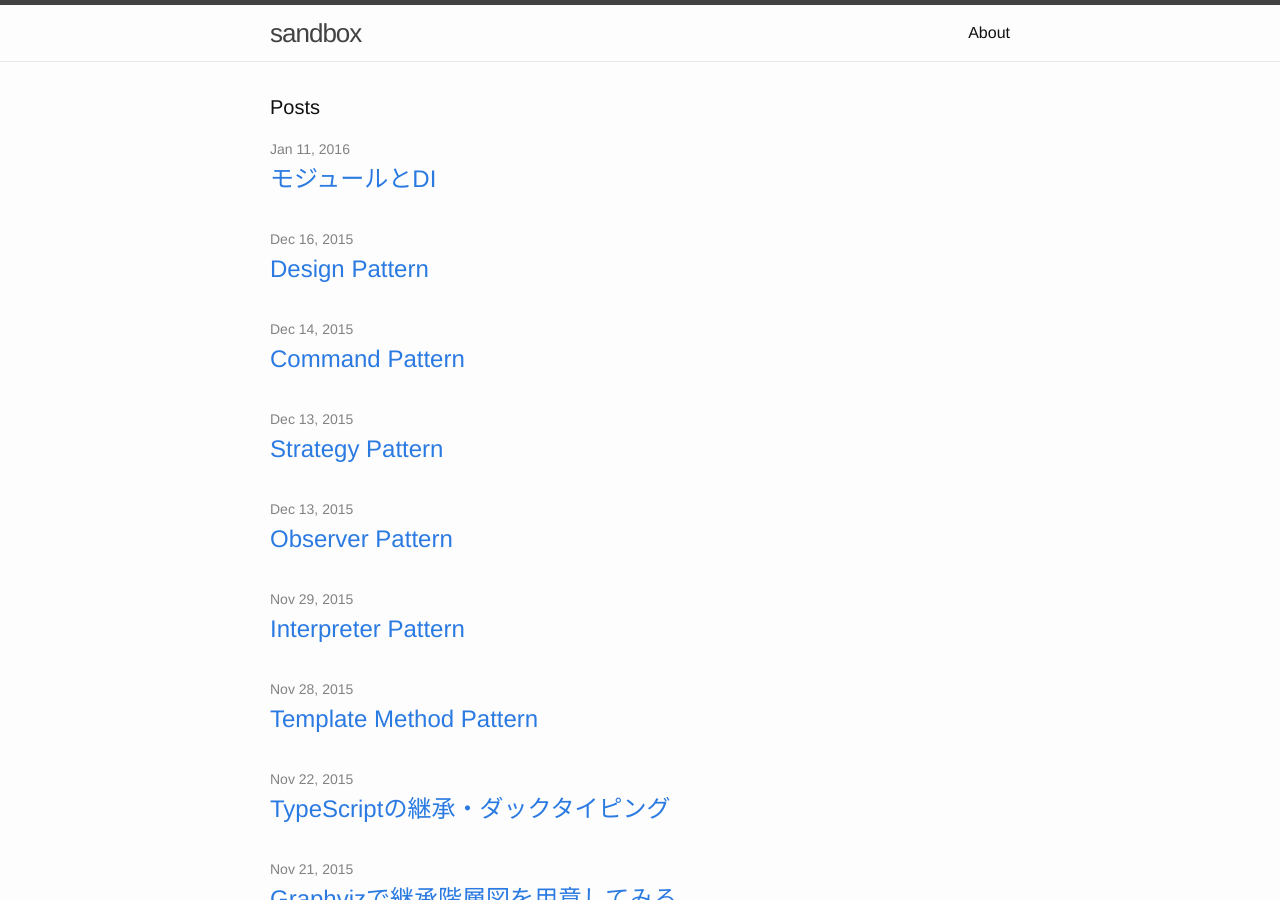
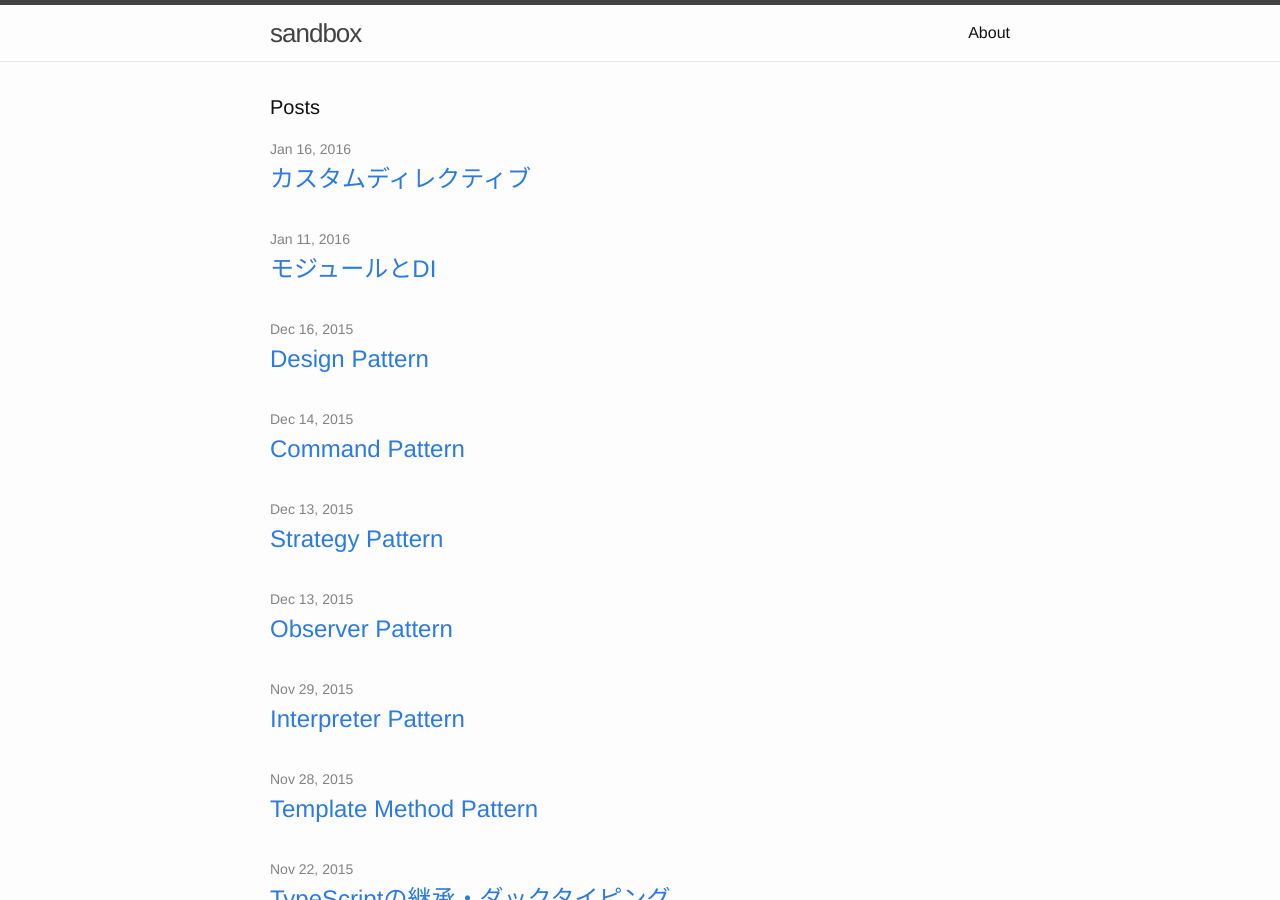
Before and after one commit to t-mochizuki/sandbox, a Jekyll site: the page built from index.html, in a window 1280 px wide and 900 px high. Built offline with Jekyll 4.4.1, drawn with Linux system fonts in a browser that asks for light colours; Markdown is read by kramdown in place of the engine named in the settings; some of the changed lines change nothing that is shown.

Commit message:
blog Custom Directive

```diff
--- a/_posts/2016-01-11-AngularJS-Module-and-DI.md
+++ b/_posts/2016-01-11-AngularJS-Module-and-DI.md
@@ -82,6 +82,8 @@ Module#valueの役割はModule#constantの役割とほぼ同じです。
 
 ### Module#factory
 
+カスタムサービスを登録する関数です。
+
 DIで他のサービスをインジェクトして利用するサービスを作成するために利用します。
 
 第1引数に名前を渡し、第2引数にオブジェクトを返す関数を渡します。
@@ -89,6 +91,8 @@ DIで他のサービスをインジェクトして利用するサービスを作
 基本的にサービスはシングルトンなのですが、Module#factoryを利用して、新しいインスタンスを生成するサービスを実装することができます。
 
 ### Module#service
+
+カスタムサービスを登録する関数です。
 
 DIで他のサービスをインジェクトして利用するサービスを作成するために利用します。
 
@@ -104,13 +108,19 @@ DIで他のサービスをインジェクトして利用するサービスを作
 
 ### Module#controller
 
+カスタムコントローラを登録する関数です。
+
 第1引数に名前を渡し、第2引数にコンストラクタ関数を渡します。
 
 ### Module#filter
 
+カスタムフィルターを登録する関数です。
+
 第1引数に名前を渡し、第2引数にオブジェクトを返す関数を渡します。
 
 ### Module#directive
+
+カスタムディレクティブを登録する関数です。
 
 第1引数に名前を渡し、第2引数にオブジェクトを返す関数を渡します。
 
--- /dev/null
+++ b/_posts/2016-01-16-AngularJS-Custom-Directive.md
@@ -0,0 +1,195 @@
+---
+layout: post
+title: カスタムディレクティブ
+date: 2016-01-16 00:00:00
+---
+
+## まえがき
+
+『AngularJSリファレンス』(池添明宏、金井健一、吉田徹生[共著])を読んでいます。
+
+ここでは「Chapter 10 カスタムディレクティブ」についてまとめてみたいと思います。
+
+カスタムディレクティブの登録・利用方法については省略します。
+
+## AngularJSの仕組み
+
+HTMLを読み込むときに、次のような処理を実行するようです。
+
+1. HTMLをパースして、ディレクティブを利用しているところを見つける
+1. ディレクティブのcompile関数を呼び出す
+1. ディレクティブのlink関数を呼び出す
+1. $digestループを実行する
+
+$digestループは双方向バインディングを支える仕組みです。
+
+## $digestループの実行タイミング
+
+HTMLを読み込むとき以外にも、次のようなときに$digestループが実行されます。
+
+- ブラウザのイベントが発生したとき
+- $scope.$applyが呼ばれたとき
+  - $applyの引数が文字列
+  - $applyの引数が関数
+
+## $scope.$apply
+
+$scope.$applyはスコープオブジェクトのプロパティを更新するために利用します。
+
+引数が文字列のときは、その文字列を実行して、$scopeのプロパティを更新します。
+
+引数が関数のときは、その関数を$asyncQueueに登録して、$digestループの中で実行します。
+
+## $digestループの仕組み
+
+$digestループでは、次のような処理を実行するようです。
+
+- $asyncQueueに登録されている関数を実行して、$scopeのプロパティを更新する
+- $watchersに登録されているwatch式を実行する
+- watch式の結果が前回の結果と違うときはリスナーを実行して、DOMを更新する
+  - 全watch式の結果が前回の結果と同じときに$digestループを終了する
+  - それ以外のときは$digestループが再度実行される
+
+## ディレクティブで指定可能なプロパティ
+
+次のようなプロパティがあります。
+
+- name
+- template
+- templateUrl
+- restrict
+- scope
+- replace
+- transclude
+- multiElement
+- compile
+- link
+- priority
+- terminal
+- controller
+- controllerAs
+- require
+
+### name
+
+ディレクティブの名前を指定する。string型。
+
+### template
+
+テンプレートHTMLの内容を指定する。string型。
+
+### templateUrl
+
+テンプレートHTMLファイルのパスを指定する。string型。
+
+### restrict
+
+ディレクティブの適用方法を指定する。string型。
+
+### scope
+
+スコープの生成方法を指定する。boolean型またはObject型。
+
+falseのとき、ディレクティブを適用した箇所のスコープになる。
+
+ng-controllerを指定したタグの中では、そのコントローラのスコープになる。
+
+trueのとき、ディレクティブを適用した箇所のスコープの派生スコープになる。
+
+ng-controllerを指定したタグの中では、そのコントローラのスコープの派生スコープになる。
+
+オブジェクトリテラルのとき、独立したスコープになる。
+
+独立したスコープオブジェクトのプロパティとディレクティブの属性の値を紐付ける仕組みがある。
+
+'=', '@', '&'を使って紐付ける。これらの記号の後にディレクティブの属性名を続ける。プロパティ名とその属性名が同じときはその属性名を省略できる。
+
+'='のとき、データバインディングとして紐付ける。
+
+'@'のとき、文字列として紐付ける。
+
+'&'のとき、関数として紐付ける。
+
+独立したスコープの範囲は、ディレクティブを指定したタグの中だと思う。
+
+### replace
+
+ディレクティブを適用したタグをテンプレートと置き換えるかを指定する。boolean型。
+
+デフォルトはfalse。
+
+falseのとき、テンプレートはディレクティブを適用したタグの子要素に展開される。
+
+trueのとき、ディレクティブを適用したタグそのものをテンプレートと置き換える。
+
+### transclude
+
+子要素の利用方法を指定する。boolean型。
+
+falseのとき、ディレクティブを指定したタグの子要素はなくなる。
+
+trueのとき、ディレクティブを指定したタグの子要素はテンプレートのng-transcludeを指定したタグの子要素に展開される。
+
+compile関数やlink関数の引数で関数として受け取ることもできる。
+
+### multiElement
+
+理解できていません。
+
+### compile
+
+compile関数を指定する。Function型。
+
+第1引数はディレクティブを適用したタグ。
+
+第2引数はディレクティブを適用したタグの属性。
+
+第3引数はディレクティブの子要素を展開する関数。
+
+### link
+
+link関数を指定する。Function型またはObject型。
+
+第1引数はスコープオブジェクト。
+
+第2引数はディレクティブを適用したタグ。
+
+第3引数はディレクティブを適用したタグの属性。
+
+第4引数はコントローラオブジェクト。(理解できていません)
+
+第5引数はディレクティブの子要素を展開する関数。
+
+Object型のときはプロパティにpre, postを用意して、前処理、後処理を用意することができる。
+
+compile関数, link関数の両方を指定するとlink関数は実行されない。
+
+compile関数, link関数の両方を用意したいときはcompile関数の戻り値にlink関数を返す。
+
+### priority
+
+理解できていません。
+
+### terminal
+
+理解できていません。
+
+### controller
+
+コントローラを指定する。Function型。
+
+### controllerAs
+
+コントローラの別名を指定する。string型。
+
+### require
+
+依存するディレクティブを指定する。string型またはArray型。
+
+## あとがき
+
+駆け足でAngularJSの仕組みと$digestループの仕組みを確認して、ディレクティブのプロパティを確認しました。
+
+requireプロパティで依存するディレクティブを指定したとき、link関数の第4引数にそのディレクティブのcontrollerが渡るようですが、この辺はまだ理解できていません。
+
+一方、スコープについては深く理解できたと思います。
```
